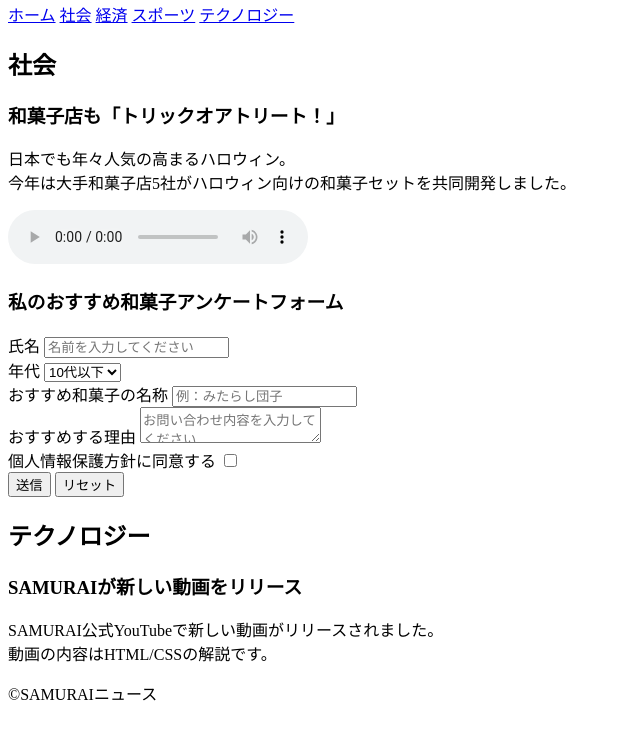
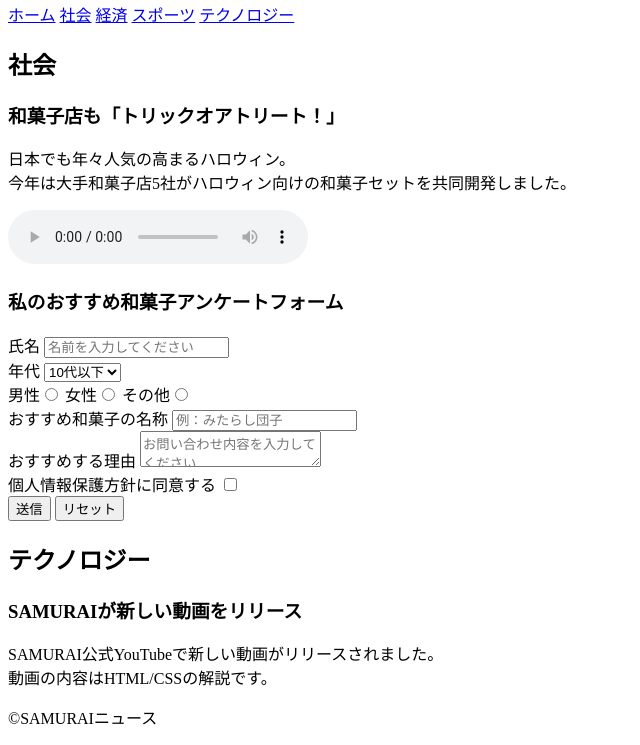
Before and after one commit to minto9632-web/html-css-basic-kadai, a plain HTML site: page kadai_008/kadai_008.html in a window 1280 px wide. Shown: the part 87-832 px from the top of the page, without its empty margins (0-640 px from the left). Before the commit the page ends 808 px from the top, so only its background shows below. Drawn offline with Linux system fonts and the light colour scheme.

Commit message:
コードを修正

```diff
--- a/kadai_008/kadai_008.html
+++ b/kadai_008/kadai_008.html
@@ -41,6 +41,10 @@
              <option value="40代">40代以上</option>
            </select>
           <br>
+          <label>男性</label><input type="radio" name="gender" value="male">
+          <label>女性</label><input type="radio" name="gender" value="female">
+          <label>その他</label><input type="radio" name="gender" value="other">
+          <br>
           <label>おすすめ和菓子の名称</label>
            <input type="text" placeholder="例：みたらし団子">
           <br>
```
